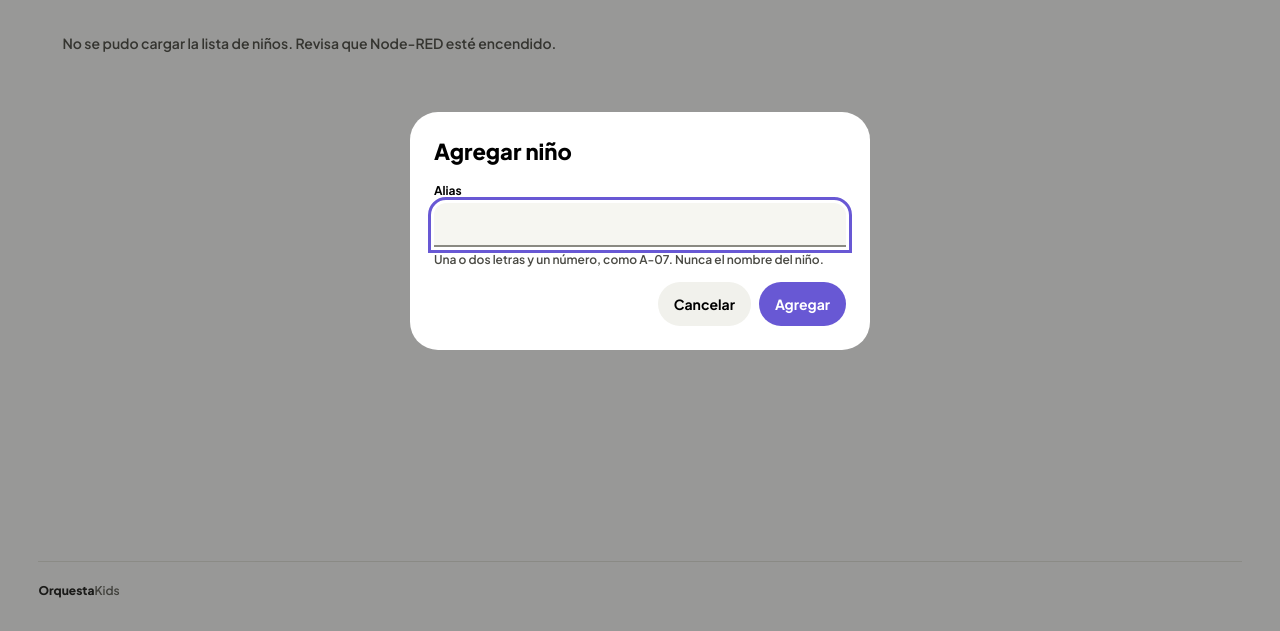
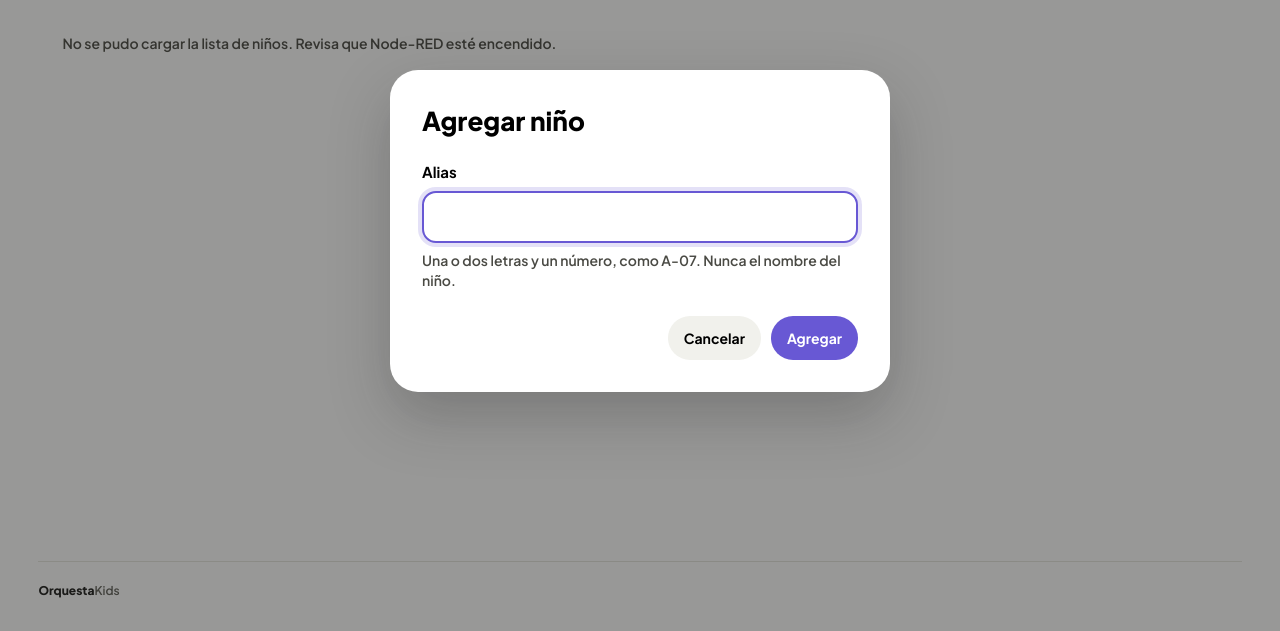
Before and after one commit to Kasinfire/Proyecto-IoT, a plain HTML site: page web/ninos.html in a window 1280 px wide. Both pictures are taken after a click on the button "Agregar niño". Shown: the part 169-800 px from the top of the page. Drawn offline with Linux system fonts and the light colour scheme; no server answers.

Commit message:
Rediseñar el campo de texto y dar más aire a las ventanas

```diff
--- a/web/css/componentes.css
+++ b/web/css/componentes.css
@@ -251,11 +251,32 @@
   font-weight: 600;
 }
 
-/* Un campo de texto sí necesita borde visible (WCAG 1.4.11): línea inferior de 3.2:1 */
+/* Un campo de texto sí necesita borde visible (WCAG 1.4.11): contorno de 3.2:1 */
 .entrada {
-  border-bottom: 2px solid #8a8a82;
-  border-radius: 12px 12px 0 0;
-  background: var(--superficie);
+  min-height: 52px;
+  padding: 12px 16px;
+  border: 2px solid #8a8a82;
+  border-radius: var(--radio-chico);
+  background: #ffffff;
+  font-size: 16px;
+  transition: border-color 0.15s ease, box-shadow 0.15s ease;
+}
+
+.entrada:hover {
+  border-color: var(--tinta-suave);
+}
+
+/* Al escribir: el borde se pinta de violeta con un halo suave, sin el contorno cuadrado de afuera */
+.entrada:focus,
+.entrada:focus-visible {
+  outline: none;
+  border-color: var(--violeta);
+  box-shadow: 0 0 0 4px rgb(104 88 212 / 18%);
+}
+
+textarea.entrada {
+  resize: vertical;
+  line-height: 1.4;
 }
 
 /* Desplegable propio (js/selector.js): la lista del sistema no se puede pintar con estos colores */
@@ -391,10 +412,11 @@
 /* ---------- Ventanas (dialog) ---------- */
 
 .ventana {
-  width: min(460px, 90vw);
+  width: min(500px, 90vw);
   border: none;
   border-radius: 28px;
-  padding: 24px;
+  padding: 32px;
+  box-shadow: 0 24px 60px rgb(28 28 26 / 25%);
 }
 
 .ventana::backdrop {
@@ -404,19 +426,34 @@
 .ventana__contenido {
   display: flex;
   flex-direction: column;
-  gap: 14px;
+  gap: 22px;
 }
 
 .ventana__titulo {
-  font-size: 22px;
+  font-size: 26px;
   font-weight: 800;
+}
+
+/* Dentro de una ventana el campo respira más y su etiqueta se lee mejor */
+.ventana .campo {
+  gap: 8px;
+}
+
+.ventana .campo label {
+  font-size: 15px;
+}
+
+.ventana .texto-ayuda {
+  font-size: 14px;
+  line-height: 1.4;
 }
 
 .ventana__acciones {
   display: flex;
   flex-wrap: wrap;
   justify-content: flex-end;
-  gap: 8px;
+  gap: 10px;
+  margin-top: 4px;
 }
 
 .ventana__datos {
```
